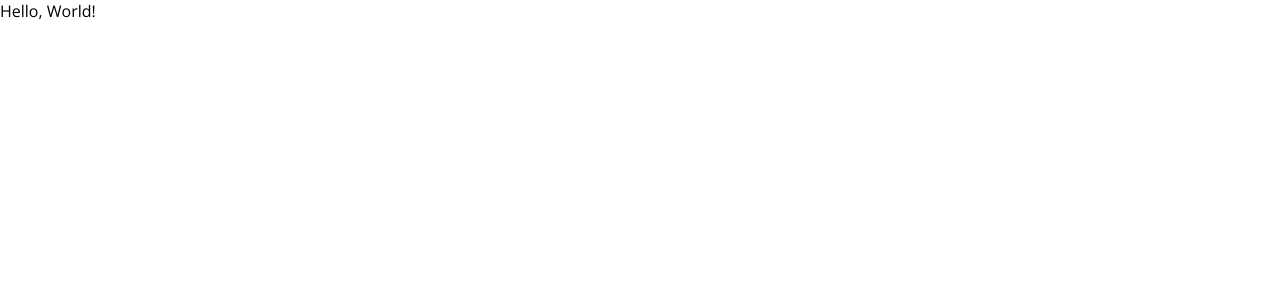
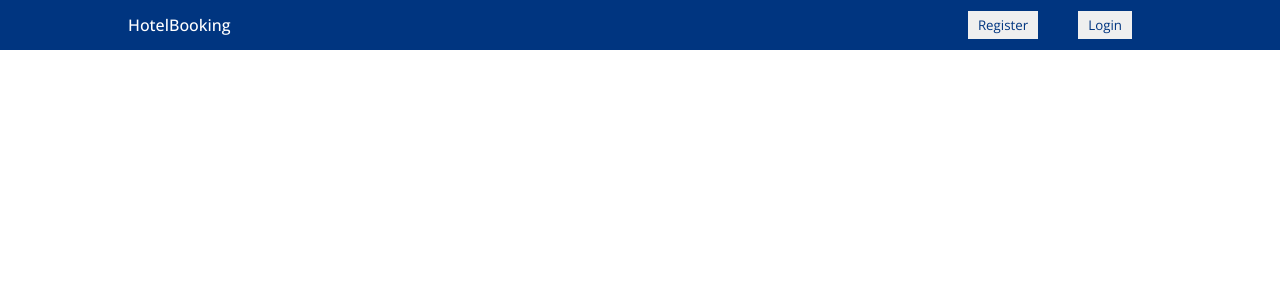
Before and after one commit to DivineDemon/reservation-app, a React (Create React App) app in the folder client/: page / in a window 1280 px wide. Shown: the top 300 px of the page. Built offline with nearby package versions, Linux system fonts and the light colour scheme.

Commit message:
Navbar Done! ✨

```diff
--- a/client/package.json
+++ b/client/package.json
@@ -8,6 +8,7 @@
     "@testing-library/user-event": "^13.5.0",
     "react": "^18.1.0",
     "react-dom": "^18.1.0",
+    "react-router-dom": "^6.3.0",
     "react-scripts": "5.0.1",
     "web-vitals": "^2.1.4"
   },
--- a/client/src/App.js
+++ b/client/src/App.js
@@ -1,7 +1,19 @@
 import React from "react";
+import { BrowserRouter as Router, Routes, Route } from "react-router-dom";
+import Home from "./pages/home/Home";
+import List from "./pages/list/List";
+import Hotel from "./pages/hotel/Hotel";
 
-function App() {
-  return <div>Hello, World!</div>;
-}
+const App = () => {
+  return (
+    <Router>
+      <Routes>
+        <Route path="/" element={<Home />} />
+        <Route path="/hotels" element={<List />} />
+        <Route path="/hotel/:id" element={<Hotel />} />
+      </Routes>
+    </Router>
+  );
+};
 
 export default App;
--- /dev/null
+++ b/client/src/components/navbar/Navbar.jsx
@@ -0,0 +1,18 @@
+import React from "react";
+import "./navbar.css";
+
+const Navbar = () => {
+  return (
+    <div className="navbar">
+      <div className="navContainer">
+        <span className="logo">HotelBooking</span>
+        <div className="navItems">
+          <button className="navButton">Register</button>
+          <button className="navButton">Login</button>
+        </div>
+      </div>
+    </div>
+  );
+};
+
+export default Navbar;
--- /dev/null
+++ b/client/src/components/navbar/navbar.css
@@ -0,0 +1,28 @@
+.navbar {
+  height: 50px;
+  background-color: #003580;
+  display: flex;
+  justify-content: center;
+}
+
+.navContainer {
+  width: 100%;
+  max-width: 1024px;
+  color: white;
+  font-weight: 500;
+  display: flex;
+  align-items: center;
+  justify-content: space-between;
+}
+
+.logo {
+  font-weight: 500;
+}
+
+.navButton {
+  margin: 20px;
+  border: none;
+  padding: 5px 10px;
+  cursor: pointer;
+  color: #003580;
+}
--- /dev/null
+++ b/client/src/pages/home/Home.jsx
@@ -0,0 +1,14 @@
+import React from "react";
+
+import "./home.css";
+import Navbar from "../../components/navbar/Navbar";
+
+const Home = () => {
+  return (
+    <div>
+      <Navbar />
+    </div>
+  );
+};
+
+export default Home;
--- /dev/null
+++ b/client/src/pages/hotel/Hotel.jsx
@@ -0,0 +1,7 @@
+import React from "react";
+
+const Hotel = () => {
+  return <div>Hotel</div>;
+};
+
+export default Hotel;
--- /dev/null
+++ b/client/src/pages/list/List.jsx
@@ -0,0 +1,7 @@
+import React from "react";
+
+const List = () => {
+  return <div>List</div>;
+};
+
+export default List;
```
Also changed, not shown: client/src/components/header/Header.jsx (added, +8 -0 lines), client/src/components/header/header.css (added), client/src/pages/home/home.css (added), 1 other file (tests, documents, lock files or other folders).
